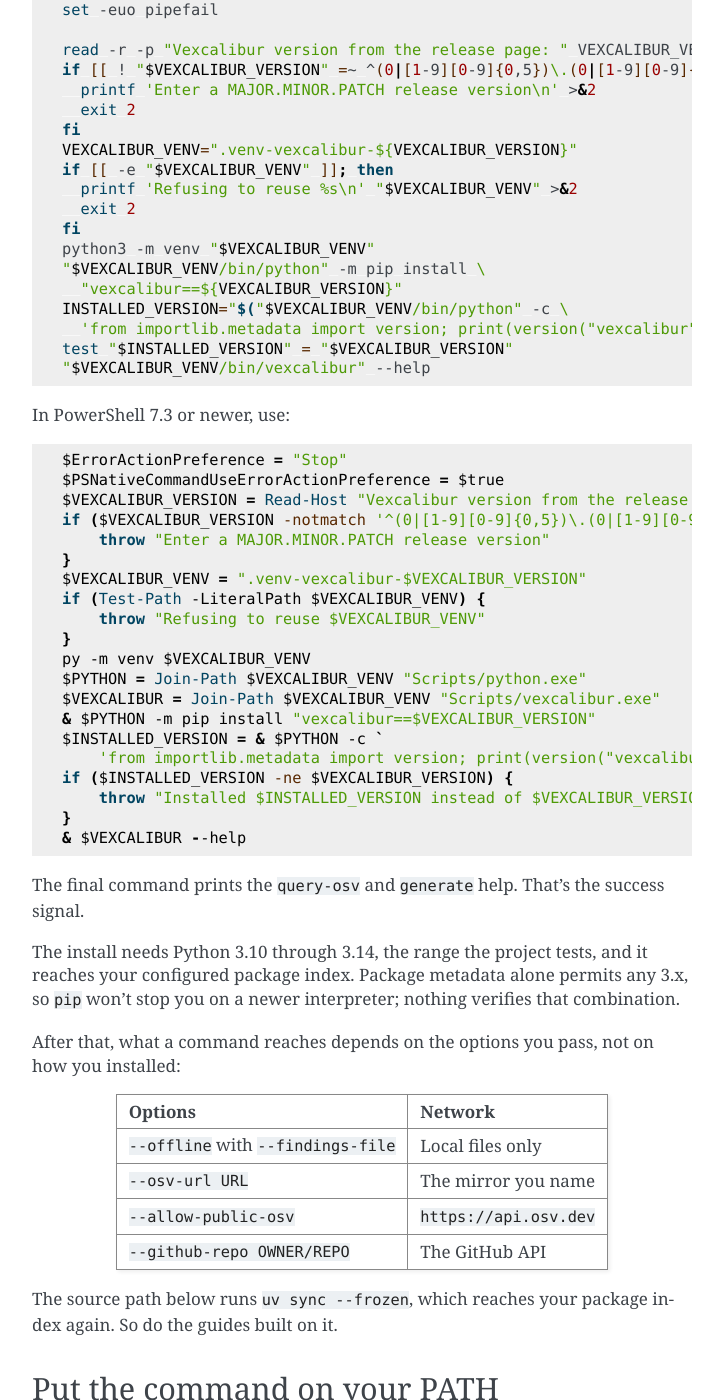
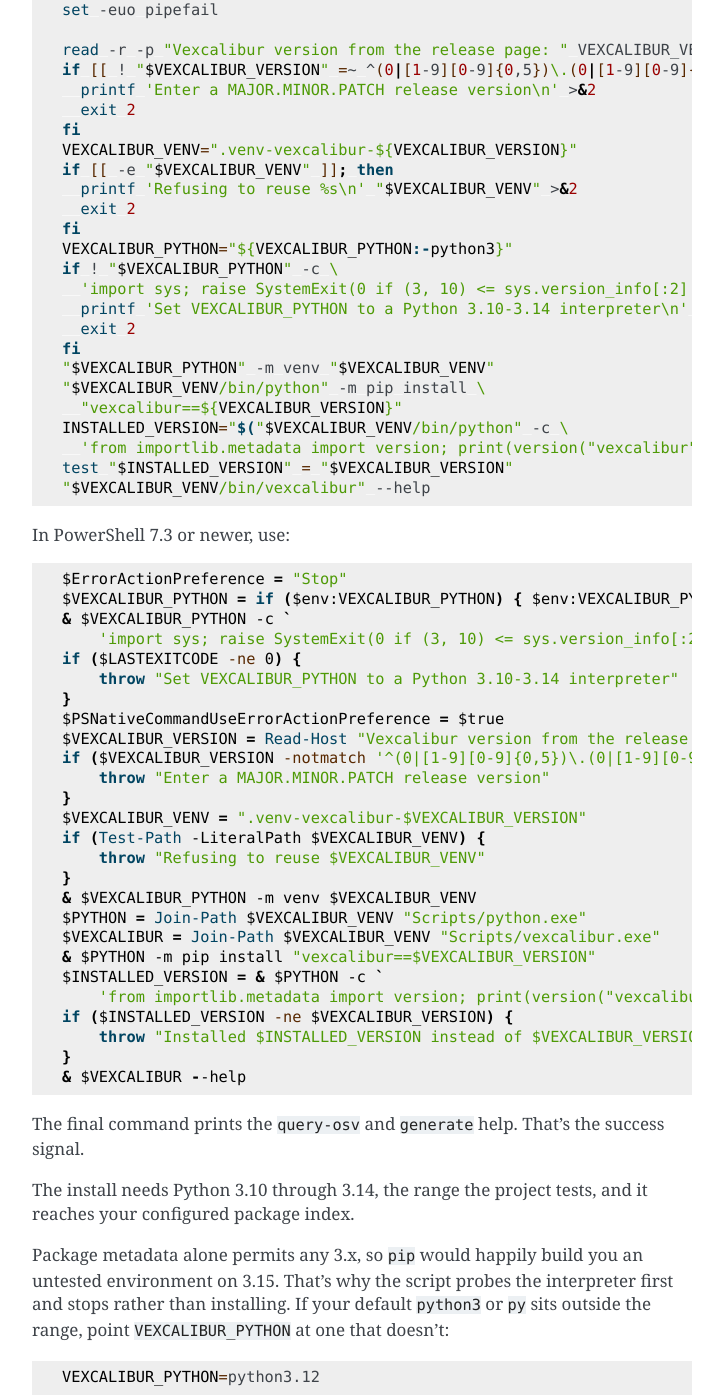
Before and after one commit to vexcalibur-dev/vexcalibur, a Sphinx documentation site: the page built from docs/how-to/install.md, in a window 1280 px wide and 1400 px high, scrolled down 519 px. Shown: the whole window, without its empty margins (388-1111 px from the left). Built offline with Sphinx 7.4.7, drawn with Linux system fonts in a browser that asks for light colours.

Commit message:
docs: check the interpreter before creating the install venv
`python3` and `py` resolve to whatever the system chose. Because
`requires-python` permits any 3.x below 4.0, an install on 3.15 would build a
silently untested environment, and one on an older default would fail partway
with a pip resolution error after the venv already existed.

Probe the interpreter first and stop with a usable message. `VEXCALIBUR_PYTHON`
overrides the default when the system's is out of range, so a reader with
python3.12 alongside an unsupported default can still follow the script.

Mirror the same check into the README, which carries the other copy of this
script. The PowerShell probe runs before enabling
`$PSNativeCommandUseErrorActionPreference` so a rejected interpreter reports
our message rather than a native-command failure.

Verified by running the documented Bash script end to end: it installs
vexcalibur==0.7.0 into a fresh venv, matches the reported version, and prints
the query-osv and generate help. The guard exits 2 both for a missing
interpreter and for one that fails the range check, before any venv is made.

Co-Authored-By: Claude Opus 5 <noreply@anthropic.com>
Claude-Session: https://claude.ai/code/session_01Vtf48RifUhF4bJ6r5tyzmj

````diff
--- a/docs/how-to/install.md
+++ b/docs/how-to/install.md
@@ -29,7 +29,13 @@ if [[ -e "$VEXCALIBUR_VENV" ]]; then
   printf 'Refusing to reuse %s\n' "$VEXCALIBUR_VENV" >&2
   exit 2
 fi
-python3 -m venv "$VEXCALIBUR_VENV"
+VEXCALIBUR_PYTHON="${VEXCALIBUR_PYTHON:-python3}"
+if ! "$VEXCALIBUR_PYTHON" -c \
+  'import sys; raise SystemExit(0 if (3, 10) <= sys.version_info[:2] <= (3, 14) else 1)'; then
+  printf 'Set VEXCALIBUR_PYTHON to a Python 3.10-3.14 interpreter\n' >&2
+  exit 2
+fi
+"$VEXCALIBUR_PYTHON" -m venv "$VEXCALIBUR_VENV"
 "$VEXCALIBUR_VENV/bin/python" -m pip install \
   "vexcalibur==${VEXCALIBUR_VERSION}"
 INSTALLED_VERSION="$("$VEXCALIBUR_VENV/bin/python" -c \
@@ -42,6 +48,12 @@ In PowerShell 7.3 or newer, use:
 
 ```powershell
 $ErrorActionPreference = "Stop"
+$VEXCALIBUR_PYTHON = if ($env:VEXCALIBUR_PYTHON) { $env:VEXCALIBUR_PYTHON } else { "py" }
+& $VEXCALIBUR_PYTHON -c `
+    'import sys; raise SystemExit(0 if (3, 10) <= sys.version_info[:2] <= (3, 14) else 1)'
+if ($LASTEXITCODE -ne 0) {
+    throw "Set VEXCALIBUR_PYTHON to a Python 3.10-3.14 interpreter"
+}
 $PSNativeCommandUseErrorActionPreference = $true
 $VEXCALIBUR_VERSION = Read-Host "Vexcalibur version from the release page"
 if ($VEXCALIBUR_VERSION -notmatch '^(0|[1-9][0-9]{0,5})\.(0|[1-9][0-9]{0,5})\.(0|[1-9][0-9]{0,5})$') {
@@ -51,7 +63,7 @@ $VEXCALIBUR_VENV = ".venv-vexcalibur-$VEXCALIBUR_VERSION"
 if (Test-Path -LiteralPath $VEXCALIBUR_VENV) {
     throw "Refusing to reuse $VEXCALIBUR_VENV"
 }
-py -m venv $VEXCALIBUR_VENV
+& $VEXCALIBUR_PYTHON -m venv $VEXCALIBUR_VENV
 $PYTHON = Join-Path $VEXCALIBUR_VENV "Scripts/python.exe"
 $VEXCALIBUR = Join-Path $VEXCALIBUR_VENV "Scripts/vexcalibur.exe"
 & $PYTHON -m pip install "vexcalibur==$VEXCALIBUR_VERSION"
@@ -67,9 +79,16 @@ The final command prints the `query-osv` and `generate` help. That's the
 success signal.
 
 The install needs Python 3.10 through 3.14, the range the project tests, and
-it reaches your configured package index. Package metadata alone permits any
-3.x, so `pip` won't stop you on a newer interpreter; nothing verifies that
-combination.
+it reaches your configured package index.
+
+Package metadata alone permits any 3.x, so `pip` would happily build you an
+untested environment on 3.15. That's why the script probes the interpreter
+first and stops rather than installing. If your default `python3` or `py` sits
+outside the range, point `VEXCALIBUR_PYTHON` at one that doesn't:
+
+```bash
+VEXCALIBUR_PYTHON=python3.12
+```
 
 After that, what a command reaches depends on the options you pass, not on how
 you installed:
````
Also changed, not shown: README.md (+14 -2 lines).
